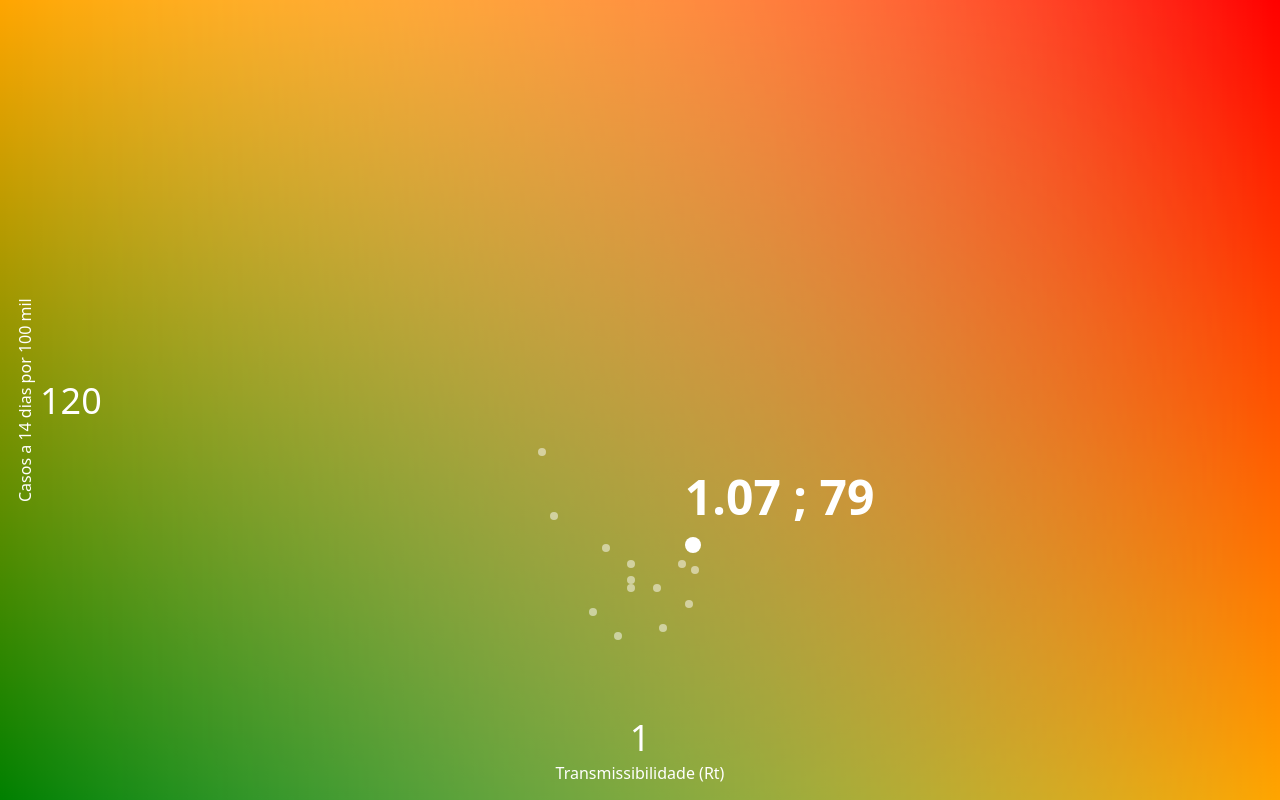
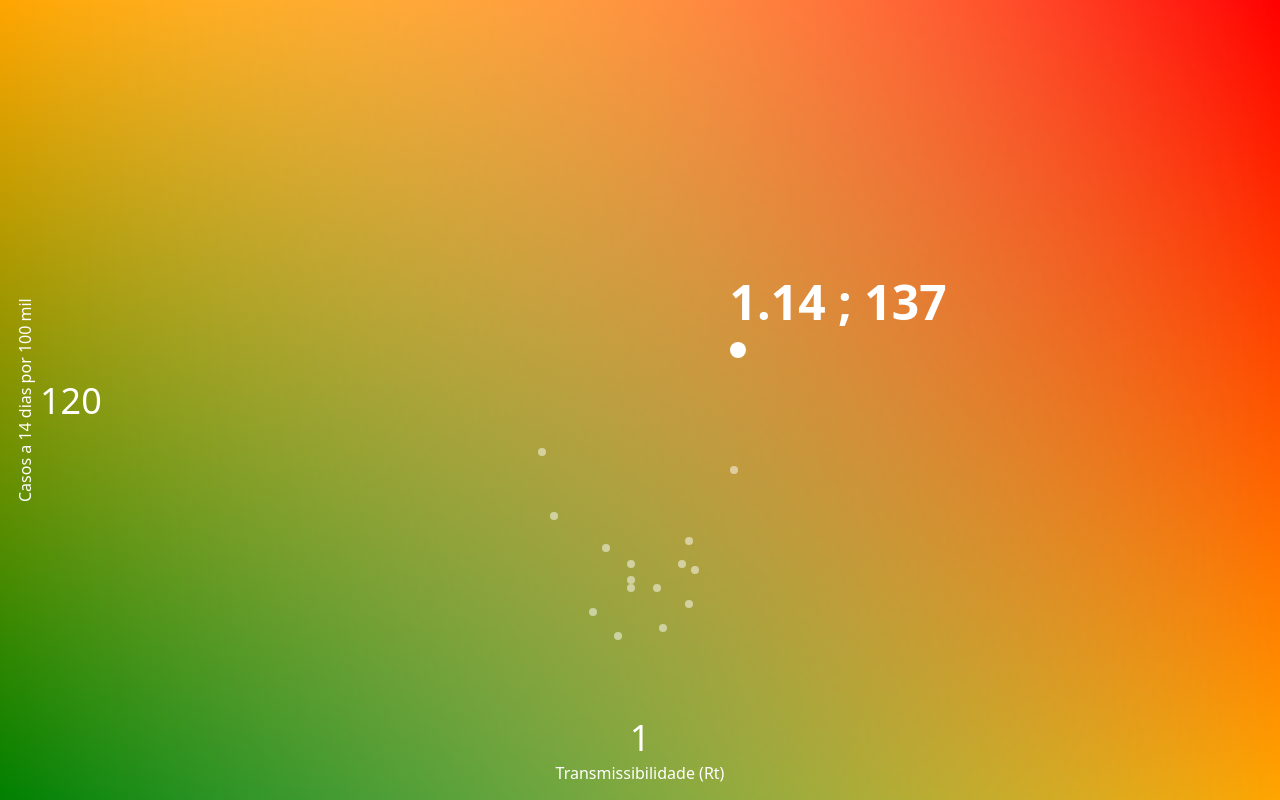
Before and after one commit to covidometro/covidometro.github.io, a plain HTML site: page index.html in a window 1280 px wide. Drawn offline with Linux system fonts and the light colour scheme.

Commit message:
Update index.html

```diff
--- a/index.html
+++ b/index.html
@@ -65,7 +65,13 @@
     <div style="position: absolute; background-color: rgba(255,255,255,0.5); border-radius: 50%; width: 8px; height: 8px;"></div>
   </div>
   <div style="position: absolute; left: 53.5%; bottom: 32.9%;">
-    <div style="color: white; font-family: system-ui; margin-bottom: 8px; font-size: 48px; font-weight: bold;">1.07 ; 79</div>
+    <div style="position: absolute; background-color: rgba(255,255,255,0.5); border-radius: 50%; width: 8px; height: 8px;"></div>
+  </div>
+  <div style="position: absolute; left: 57%; bottom: 41.7%;">
+    <div style="position: absolute; background-color: rgba(255,255,255,0.5); border-radius: 50%; width: 8px; height: 8px;"></div>
+  </div>
+  <div style="position: absolute; left: 57%; bottom: 57.3%;">
+    <div style="color: white; font-family: system-ui; margin-bottom: 8px; font-size: 48px; font-weight: bold;">1.14 ; 137</div>
     <div style="position: absolute; background-color: white; border-radius: 50%; width: 16px; height: 16px;"></div>
   </div>
   <div style="position: absolute; color: white; font-size: 16px; left: 14px; font-family: system-ui; height: 100%; text-align: center; transform: rotate(180deg); writing-mode: vertical-lr;">Casos a 14 dias por 100 mil</div>
```
